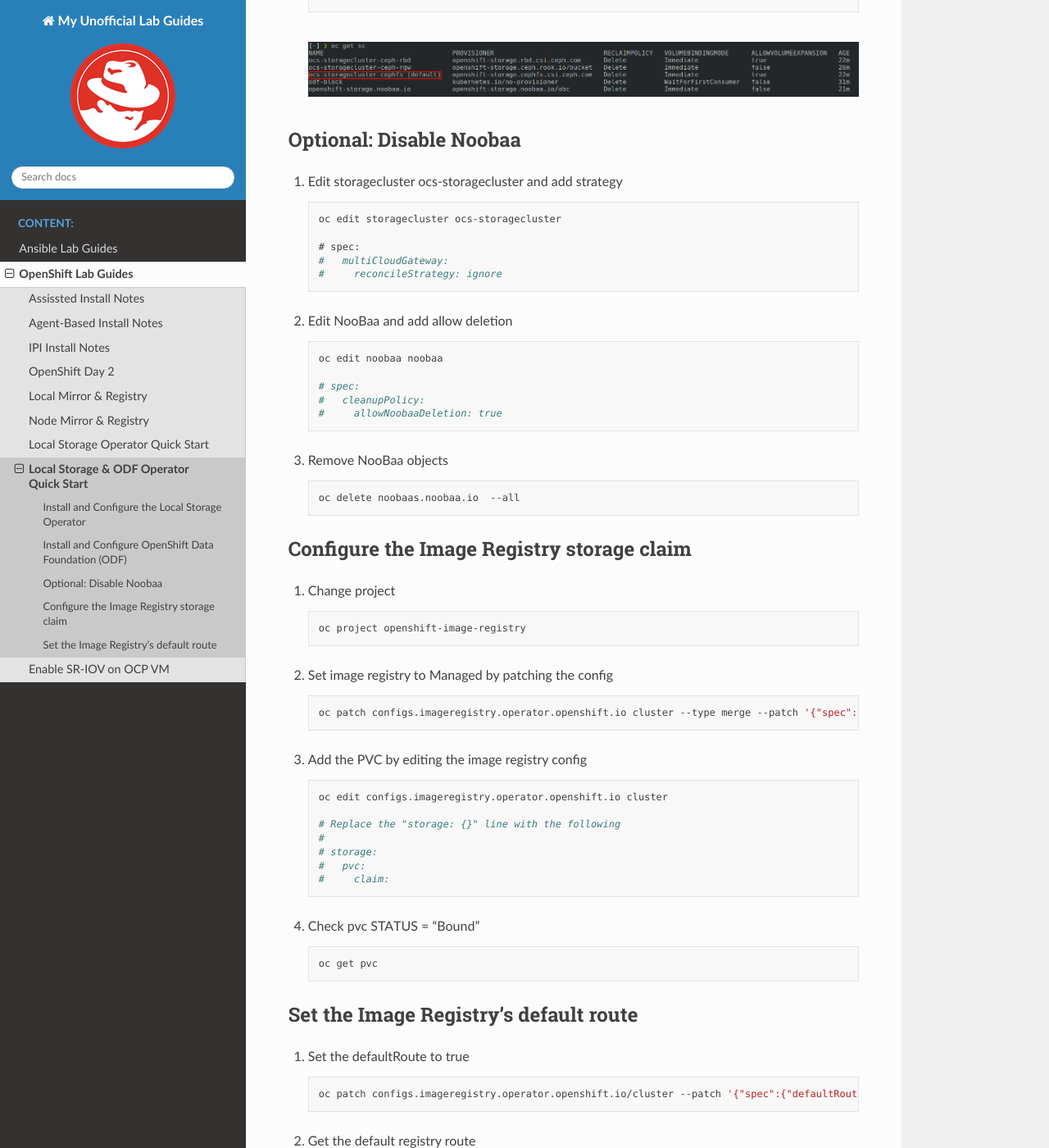
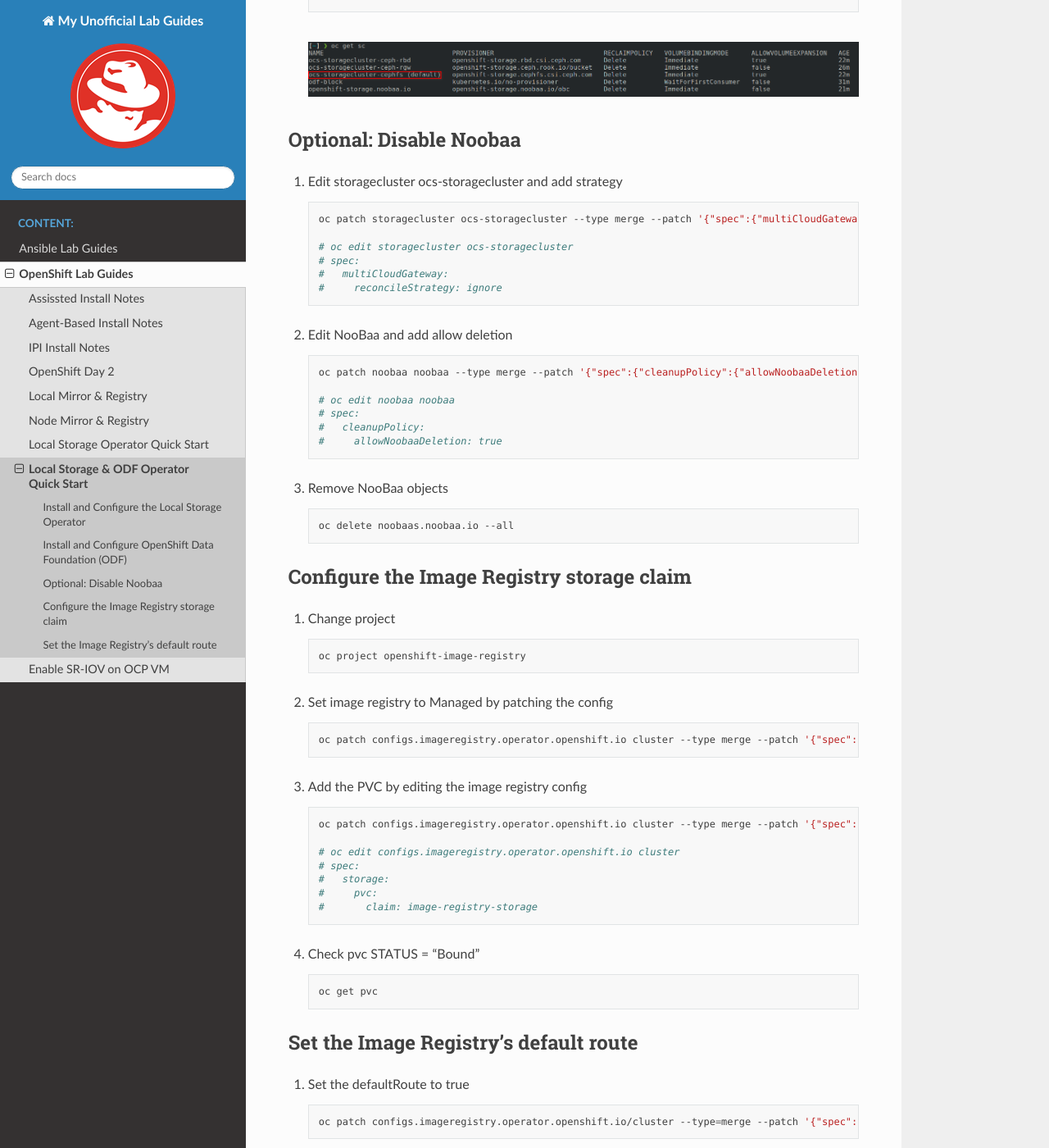
Before and after one commit to vtog/labGuides, a Sphinx documentation site: the page built from source/ocp/lso-odf-quick-start.rst, in a window 1280 px wide and 1400 px high, scrolled down 4213 px. Shown: the whole window at 82% size. Built offline with Sphinx 7.4.7 and the Read the Docs theme 2.0.0, drawn with Linux system fonts in a browser that asks for light colours; pages that are not in the unit, such as notebooks, are missing from menus.

Commit message:
added patch commands vs edit for noobaa changes

```diff
--- a/source/ocp/lso-odf-quick-start.rst
+++ b/source/ocp/lso-odf-quick-start.rst
@@ -102,7 +102,7 @@
 
    .. code-block:: bash
 
-      oc patch storageclass ocs-storagecluster-cephfs -p '{"metadata": {"annotations": {"storageclass.kubernetes.io/is-default-class": "true"}}}'
+      oc patch storageclass ocs-storagecluster-cephfs --patch '{"metadata": {"annotations": {"storageclass.kubernetes.io/is-default-class": "true"}}}'
 
    .. image:: images/ocgetscdef.png
 
@@ -111,10 +111,11 @@
 
 1. Edit storagecluster ocs-storagecluster and add strategy
 
-   .. code-block:: yaml
+   .. code-block:: bash
 
-      oc edit storagecluster ocs-storagecluster
+      oc patch storagecluster ocs-storagecluster --type merge --patch '{"spec":{"multiCloudGateway":{"reconcileStrategy":"ignore"}}}'
 
+      # oc edit storagecluster ocs-storagecluster
       # spec:
       #   multiCloudGateway:
       #     reconcileStrategy: ignore
@@ -123,8 +124,9 @@
 
    .. code-block:: bash
 
-      oc edit noobaa noobaa
+      oc patch noobaa noobaa --type merge --patch '{"spec":{"cleanupPolicy":{"allowNoobaaDeletion":true}}}'
 
+      # oc edit noobaa noobaa
       # spec:
       #   cleanupPolicy:
       #     allowNoobaaDeletion: true
@@ -133,7 +135,7 @@
 
    .. code-block:: bash
 
-      oc delete noobaas.noobaa.io  --all
+      oc delete noobaas.noobaa.io --all
 
 Configure the Image Registry storage claim
 -------------------------------------------
@@ -154,13 +156,13 @@
 
    .. code-block:: bash
 
-      oc edit configs.imageregistry.operator.openshift.io cluster
+      oc patch configs.imageregistry.operator.openshift.io cluster --type merge --patch '{"spec":{"storage":{"pvc":{"claim":"image-registry-storage"}}}}'
 
-      # Replace the "storage: {}" line with the following
-      #
-      # storage:
-      #   pvc:
-      #     claim:
+      # oc edit configs.imageregistry.operator.openshift.io cluster
+      # spec:
+      #   storage:
+      #     pvc:
+      #       claim: image-registry-storage
 
 #. Check pvc STATUS = "Bound"
 
@@ -175,7 +177,7 @@
 
    .. code-block:: bash
 
-      oc patch configs.imageregistry.operator.openshift.io/cluster --patch '{"spec":{"defaultRoute":true}}' --type=merge
+      oc patch configs.imageregistry.operator.openshift.io/cluster --type=merge --patch '{"spec":{"defaultRoute":true}}'
 
 #. Get the default registry route
 
```
